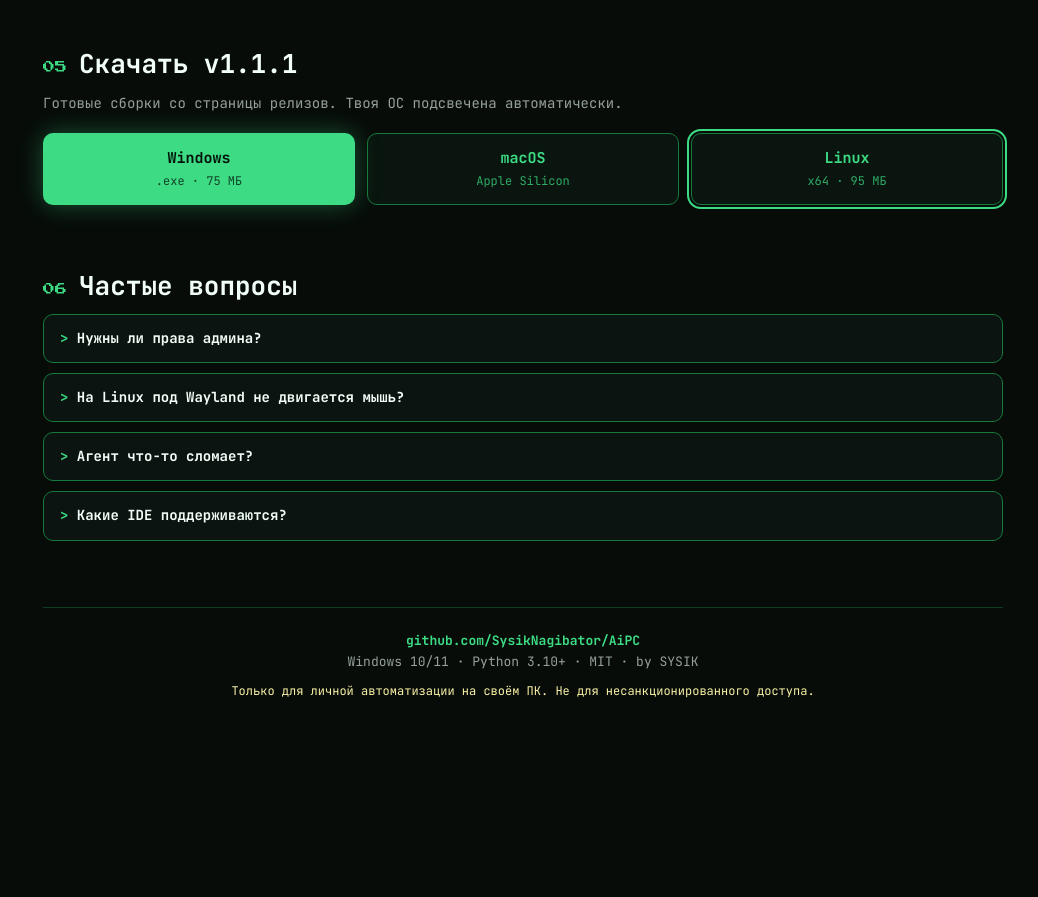
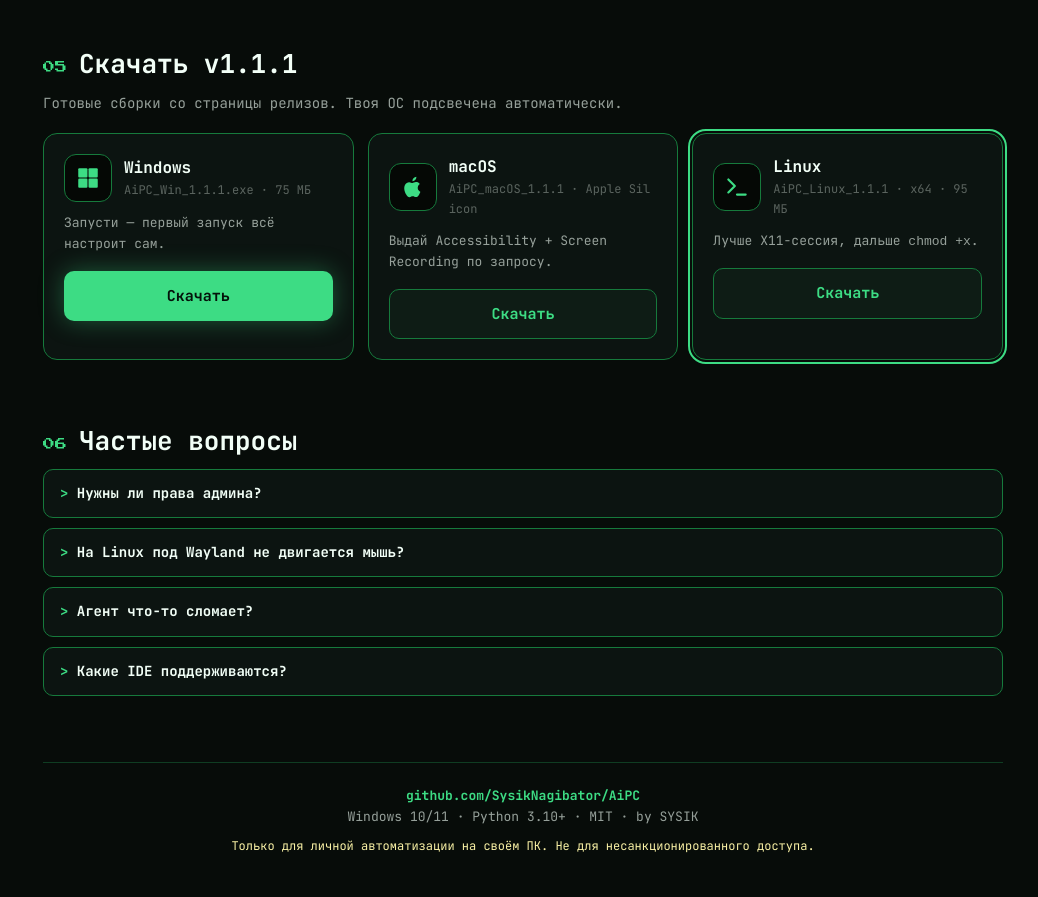
Before and after one commit to SysikNagibator/AiPC, a plain HTML site: page site/ru/index.html in a window 1280 px wide. Shown: the part 3560-4457 px from the top of the page, without its empty margins (117-1155 px from the left). Before the commit the page ends 4302 px from the top, so only its background shows below. Drawn offline with Linux system fonts and the light colour scheme.

Commit message:
feat(site): OS cards with icons in download block

```diff
--- a/site/ru/index.html
+++ b/site/ru/index.html
@@ -137,9 +137,20 @@ pre .c{color:var(--mut)}
 
 /* --- видео / загрузки / faq --- */
 video{width:100%;border-radius:14px;border:1px solid var(--line);background:#000}
-.dl{display:grid;grid-template-columns:repeat(3,1fr);gap:12px}
-.dl .btn{justify-content:center;flex-direction:column;gap:2px}
-.dl .btn small{font-weight:400;font-size:12px;opacity:.75}
+.dl{display:grid;grid-template-columns:repeat(3,1fr);gap:14px}
+.os-card{background:var(--card);border:1px solid var(--line);border-radius:14px;padding:20px;
+  display:flex;flex-direction:column;gap:10px;transition:box-shadow .2s ease,transform .15s ease}
+.os-card:hover{box-shadow:0 0 28px rgba(61,220,132,.18);transform:translateY(-2px)}
+.os-card.os-hi{outline:2px solid var(--acc);outline-offset:2px}
+.os-top{display:flex;align-items:center;gap:12px}
+.os-ico{width:48px;height:48px;flex:none;border:1px solid var(--line);border-radius:12px;
+  display:inline-flex;align-items:center;justify-content:center;background:#050805}
+.os-ico svg{width:26px;height:26px;fill:var(--acc)}
+.os-ico svg.stroke{fill:none;stroke:var(--acc);stroke-width:2;stroke-linecap:round;stroke-linejoin:round}
+.os-name{color:var(--white);font-weight:700;font-size:16px}
+.os-file{font-size:12px;color:var(--dim);word-break:break-all}
+.os-meta{font-size:13px;color:var(--mut)}
+.os-card .btn{margin-top:6px;justify-content:center}
 @media(max-width:640px){.dl{grid-template-columns:1fr}}
 details{border:1px solid var(--line);border-radius:10px;margin-bottom:10px;background:var(--card)}
 summary{cursor:pointer;padding:12px 16px;color:var(--white);font-weight:700;font-size:14px;list-style:none}
@@ -332,9 +343,30 @@ pip install aipc-sysik</pre>
   <div class="sec-head"><span class="sec-num">05</span><h2>Скачать v1.1.1</h2></div>
   <p class="sec-sub">Готовые сборки со страницы релизов. Твоя ОС подсвечена автоматически.</p>
   <div class="dl">
-    <a class="btn acc" data-os="windows" href="https://github.com/SysikNagibator/AiPC/releases/download/v1.1.1/AiPC_Win_1.1.1.exe">Windows<small>.exe · 75 МБ</small></a>
-    <a class="btn ghost" data-os="macos" href="https://github.com/SysikNagibator/AiPC/releases/download/v1.1.1/AiPC_macOS_1.1.1">macOS<small>Apple Silicon</small></a>
-    <a class="btn ghost" data-os="linux" href="https://github.com/SysikNagibator/AiPC/releases/download/v1.1.1/AiPC_Linux_1.1.1">Linux<small>x64 · 95 МБ</small></a>
+    <div class="os-card" data-os="windows">
+      <div class="os-top">
+        <span class="os-ico"><svg viewBox="0 0 24 24"><rect x="3" y="3" width="8.5" height="8.5" rx="1"/><rect x="12.5" y="3" width="8.5" height="8.5" rx="1"/><rect x="3" y="12.5" width="8.5" height="8.5" rx="1"/><rect x="12.5" y="12.5" width="8.5" height="8.5" rx="1"/></svg></span>
+        <div><div class="os-name">Windows</div><div class="os-file">AiPC_Win_1.1.1.exe · 75 МБ</div></div>
+      </div>
+      <div class="os-meta">Запусти — первый запуск всё настроит сам.</div>
+      <a class="btn acc" href="https://github.com/SysikNagibator/AiPC/releases/download/v1.1.1/AiPC_Win_1.1.1.exe">Скачать</a>
+    </div>
+    <div class="os-card" data-os="macos">
+      <div class="os-top">
+        <span class="os-ico"><svg viewBox="0 0 24 24"><path d="M16.36 12.76c0-2.3 1.88-3.4 1.97-3.46-1.08-1.57-2.75-1.79-3.34-1.81-1.42-.14-2.77.83-3.49.83-.72 0-1.83-.8-3.02-.78-1.55.02-2.98.9-3.78 2.28-1.61 2.8-.41 6.95 1.16 9.22.77 1.11 1.68 2.36 2.88 2.31 1.16-.05 1.6-.75 3-.75s1.79.72 3.02.7c1.25-.02 2.04-1.13 2.8-2.25.88-1.29 1.24-2.54 1.26-2.6-.03-.01-2.42-.93-2.45-3.69zM14.16 5.4c.63-.76 1.05-1.82.93-2.87-.9.04-1.99.6-2.64 1.36-.58.67-1.09 1.75-.95 2.78 1 .08 2.03-.51 2.66-1.27z"/></svg></span>
+        <div><div class="os-name">macOS</div><div class="os-file">AiPC_macOS_1.1.1 · Apple Silicon</div></div>
+      </div>
+      <div class="os-meta">Выдай Accessibility + Screen Recording по запросу.</div>
+      <a class="btn ghost" href="https://github.com/SysikNagibator/AiPC/releases/download/v1.1.1/AiPC_macOS_1.1.1">Скачать</a>
+    </div>
+    <div class="os-card" data-os="linux">
+      <div class="os-top">
+        <span class="os-ico"><svg class="stroke" viewBox="0 0 24 24"><path d="M4 17l6-6-6-6M12 19h8"/></svg></span>
+        <div><div class="os-name">Linux</div><div class="os-file">AiPC_Linux_1.1.1 · x64 · 95 МБ</div></div>
+      </div>
+      <div class="os-meta">Лучше X11-сессия, дальше <code>chmod +x</code>.</div>
+      <a class="btn ghost" href="https://github.com/SysikNagibator/AiPC/releases/download/v1.1.1/AiPC_Linux_1.1.1">Скачать</a>
+    </div>
   </div>
 </section>
 
@@ -441,7 +473,7 @@ document.querySelectorAll('pre').forEach(function(block){
   var p = (navigator.platform || '').toLowerCase(), ua = (navigator.userAgent || '').toLowerCase();
   var os = /win/.test(p) ? 'windows' : (/mac/.test(p) ? 'macos' : (/linux/.test(ua) || /linux/.test(p) ? 'linux' : null));
   if(!os) return;
-  document.querySelectorAll('.dl .btn').forEach(function(b){
+  document.querySelectorAll('.os-card').forEach(function(b){
     if(b.dataset.os === os) b.classList.add('os-hi');
   });
 })();
```
Also changed, not shown: site/index.html (+39 -7 lines).
